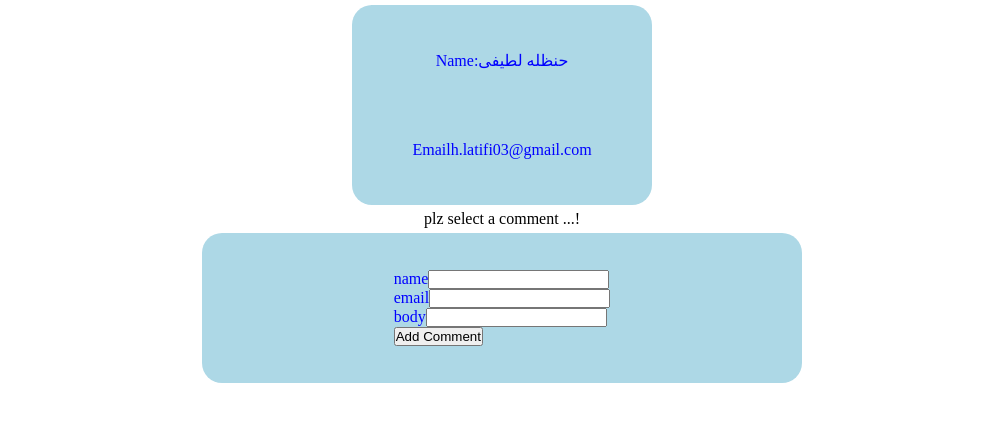
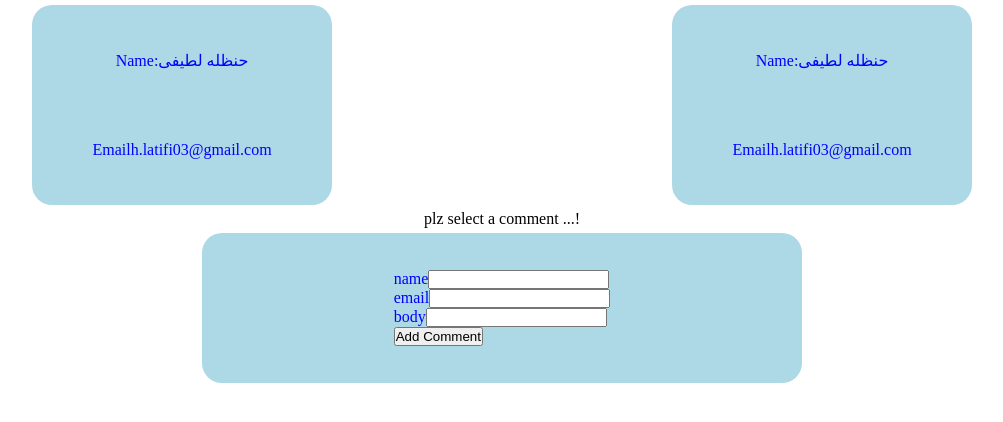
Before and after one commit to HanzaleLatifi/httpRequsetApp, a React (Create React App) app: page / in a window 1280 px wide. Shown: the top 422 px of the page, without its empty margins (138-1141 px from the left). Built offline with nearby package versions, Linux system fonts and the light colour scheme; data requests are answered from the project's data file.

Commit message:
extracting-http-module in services

```diff
--- a/db.json
+++ b/db.json
@@ -6,6 +6,13 @@
       "body": "4",
       "postId": 10,
       "id": 6
+    },
+    {
+      "name": "حنظله لطیفی",
+      "email": "h.latifi03@gmail.com",
+      "body": "my comment",
+      "postId": 10,
+      "id": 7
     }
   ]
 }
--- a/src/components/FullComment/FullComment.js
+++ b/src/components/FullComment/FullComment.js
@@ -1,6 +1,6 @@
 import React, { useState, useEffect } from 'react'
 import './FullComment.css';
-import axios from 'axios';
+import http from '../../services/http';
 
 function FullComment({ selectedComment , setComments }) {
 
@@ -10,7 +10,7 @@ function FullComment({ selectedComment , setComments }) {
         if (selectedComment) {
             const getComment = async () => {
                 try {
-                    const { data } = await axios.get(`http://localhost:3001/comments/${selectedComment}`);
+                    const { data } = await http.get(`/comments/${selectedComment}`);
                     setComment(data)
                 } catch {
 
@@ -23,8 +23,8 @@ function FullComment({ selectedComment , setComments }) {
 
     const deleteHandler=async()=>{
         try {
-            await axios.delete(`http://localhost:3001/comments/${selectedComment}`) ;
-            const{data}=await axios.get('http://localhost:3001/comments');
+            await http.delete(`/comments/${selectedComment}`) ;
+            const{data}=await http.get('/comments');
             setComments(data);
             setComment(null) ; //for delete fullcommnt and show plz select a comment
 
--- a/src/components/NewComment/NewComment.js
+++ b/src/components/NewComment/NewComment.js
@@ -1,6 +1,6 @@
 import React, { useState } from 'react';
 import './NewComment.css';
-import axios from 'axios';
+import http from '../../services/http';
 
 function NewComment(props) {
     const [comment, setComment] = useState({ name: '', email: '', body: '' })
@@ -8,17 +8,15 @@ function NewComment(props) {
     const changeHandler = (e) => {
         setComment({ ...comment, [e.target.name]: e.target.value })
     }
-    const submitHandler = (e) => {    //inja chon dataBase vaghaei ndarim , dorostPostnmishe
+    const submitHandler = (e) => {
         e.preventDefault();
-        axios.post('http://localhost:3001/comments', {
+        http.post('/comments', {
             ...comment, postId: 10
         })
             .then((res) => {
                 return (
-                    axios.get('http://localhost:3001/comments')
-
+                    http.get('/comments')
                 )
-
             }).then((res) => {
                 props.setComments(res.data)
             })
--- a/src/container/Discussion.js
+++ b/src/container/Discussion.js
@@ -5,6 +5,8 @@ import NewComment from '../components/NewComment/NewComment'
 import Comment from '../components/Comment/Comment'
 import axios from 'axios' ;
 import { toast } from 'react-toastify';
+import http from '../services/http'
+
 
 function Discussion() {
     const [comments, setComments] = useState(null);
@@ -12,7 +14,7 @@ function Discussion() {
     const [error, setError] = useState(false);
 
     useEffect(() => {
-        axios.get('http://localhost:3001/comments')
+        http.get('/comments')
             .then((response) => {
 
                 setComments(response.data);
--- /dev/null
+++ b/src/services/http.js
@@ -0,0 +1,11 @@
+import axios from "axios";
+
+axios.defaults.baseURL = 'http://localhost:3001';
+
+const http={
+    get:axios.get ,
+    post:axios.post ,
+    delete:axios.delete ,
+
+}
+export default http;
```
